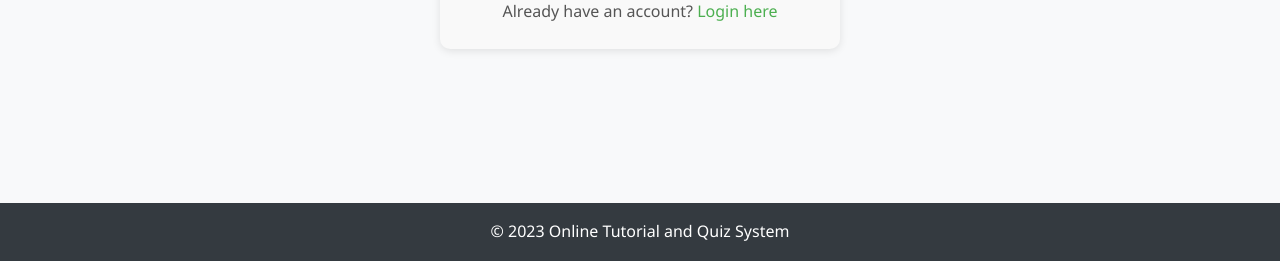
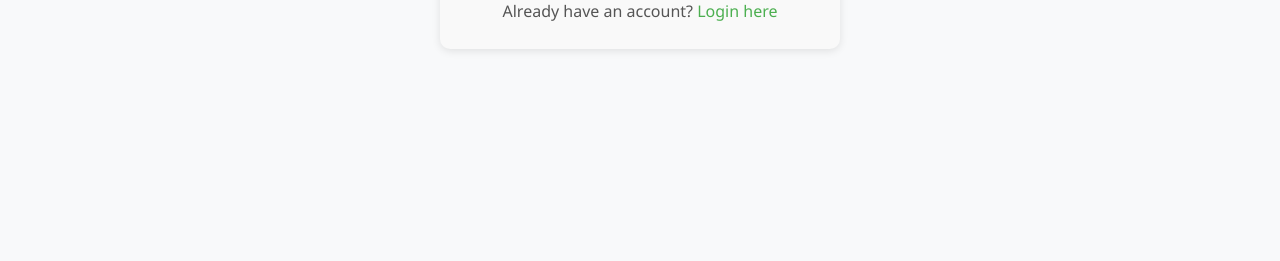
Before and after one commit to Shaaz29/Online-Tutorial-and-Quiz, a Django app: page /accounts/register/ in a window 1280 px wide. Shown: the part 539-800 px from the top of the page. Run offline with Django 4.2, Linux system fonts and the light colour scheme.

Commit message:
Remove footer from base.html
Removed footer section from base HTML template.

```diff
--- a/templates/base.html
+++ b/templates/base.html
@@ -37,10 +37,6 @@
         {% endblock %}
     </main>
 
-    <footer>
-        <p>&copy; 2023 Online Tutorial and Quiz System</p>
-    </footer>
-
     <script src="{% static 'js/main.js' %}"></script>
 </body>
 </html>
```
